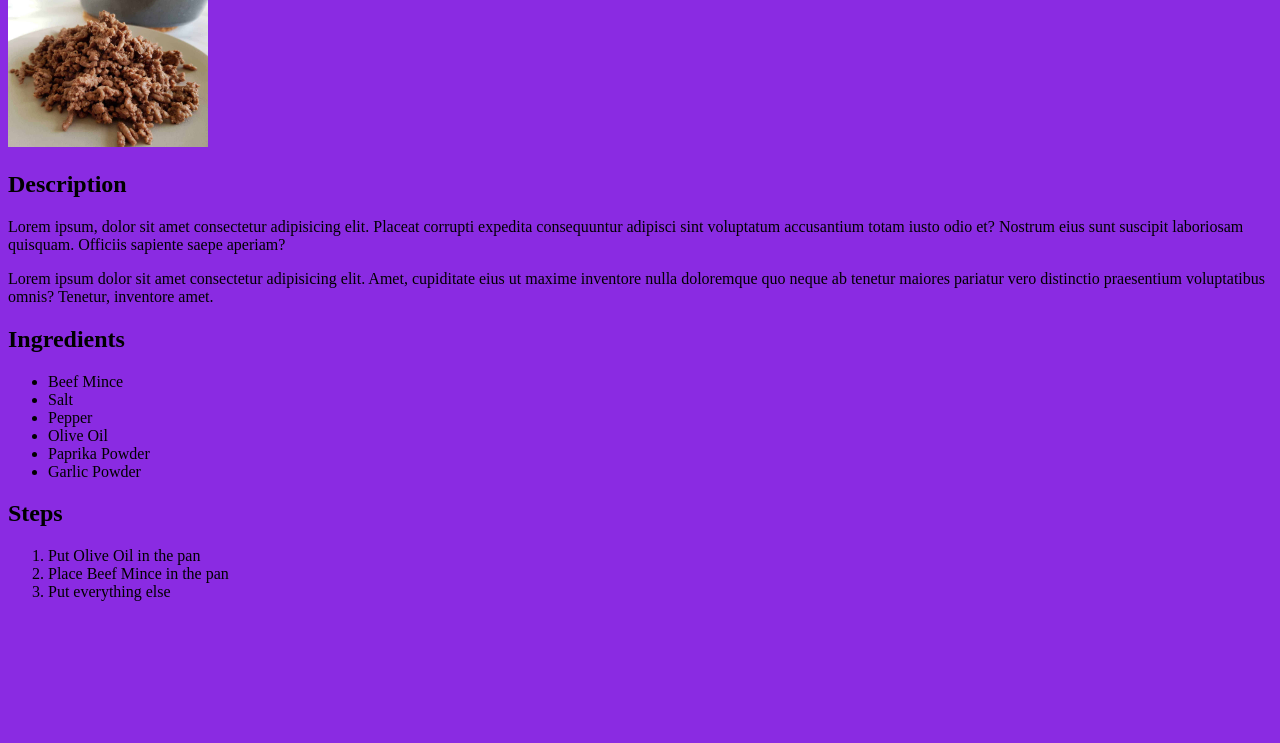
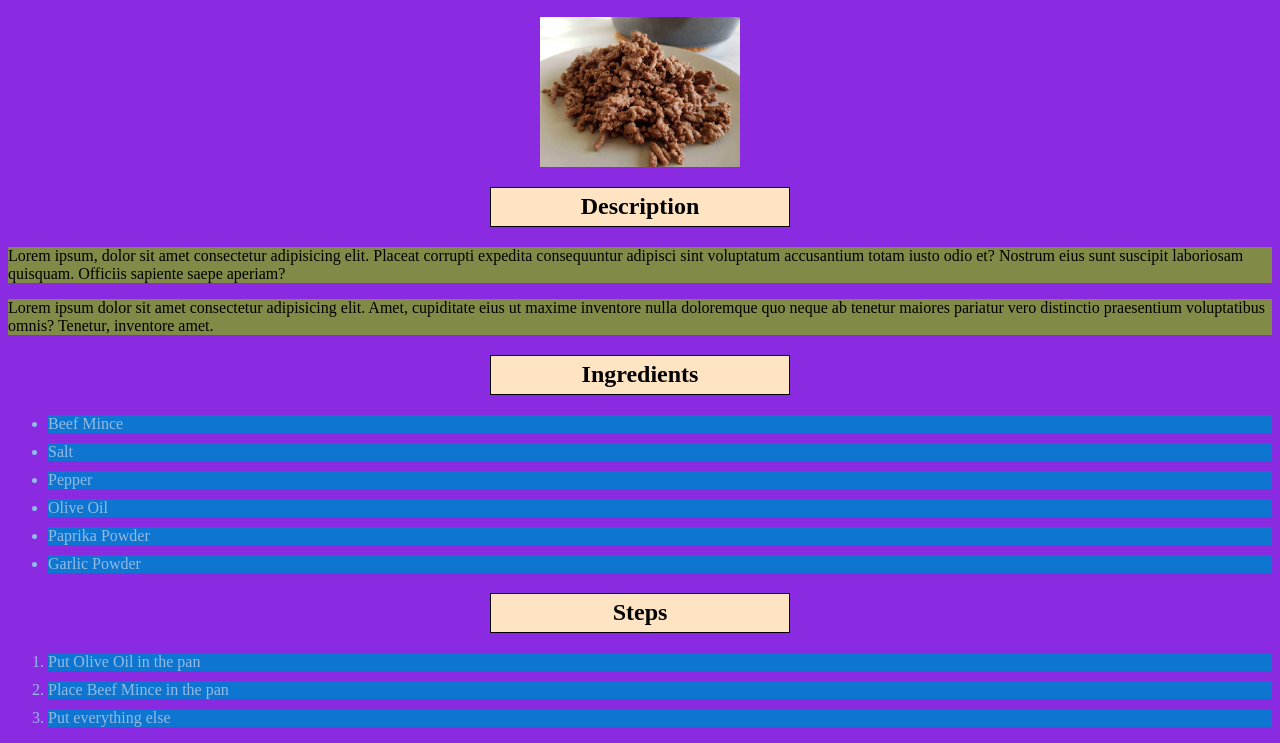
Before and after one commit to johnb15959/odin-recipes, a plain HTML site: page recipes/beefmince.html in a window 1280 px wide. Shown: the part 83-826 px from the top of the page. Before the commit the page ends 800 px from the top, so only its background shows below. Drawn offline with Linux system fonts and the light colour scheme.

Commit message:
Add colouring to the recipes themselves

```diff
--- a/recipes/beefmince.html
+++ b/recipes/beefmince.html
@@ -10,8 +10,8 @@
     <h1>Beef Mince</h1>
     <img src="../images/beefmince.jpg" alt="Beef Mince" width="200">
     <h2>Description</h2>
-    <p>Lorem ipsum, dolor sit amet consectetur adipisicing elit. Placeat corrupti expedita consequuntur adipisci sint voluptatum accusantium totam iusto odio et? Nostrum eius sunt suscipit laboriosam quisquam. Officiis sapiente saepe aperiam?</p>
-    <p>Lorem ipsum dolor sit amet consectetur adipisicing elit. Amet, cupiditate eius ut maxime inventore nulla doloremque quo neque ab tenetur maiores pariatur vero distinctio praesentium voluptatibus omnis? Tenetur, inventore amet.</p>
+    <p class="description">Lorem ipsum, dolor sit amet consectetur adipisicing elit. Placeat corrupti expedita consequuntur adipisci sint voluptatum accusantium totam iusto odio et? Nostrum eius sunt suscipit laboriosam quisquam. Officiis sapiente saepe aperiam?</p>
+    <p class="description">Lorem ipsum dolor sit amet consectetur adipisicing elit. Amet, cupiditate eius ut maxime inventore nulla doloremque quo neque ab tenetur maiores pariatur vero distinctio praesentium voluptatibus omnis? Tenetur, inventore amet.</p>
     <h2>Ingredients</h2>
     <ul>
         <li>Beef Mince</li>
--- a/styles.css
+++ b/styles.css
@@ -20,3 +20,43 @@ a{
     margin: 20px auto;
     padding: 10px;
 }
+
+h1 {
+    background-color: cyan;
+    text-align: center;
+    width: 300px;
+    height: 60px;
+    display: block;
+    box-sizing: border-box;
+    border: 1px solid black;
+    margin: 20px auto;
+    padding: 10px;
+}
+
+img {
+    margin: 10px auto;
+    display: block;
+}
+
+h2 {
+    background-color: bisque;
+    text-align: center;
+    width: 300px;
+    height: 40px;
+    display: block;
+    box-sizing: border-box;
+    border: 1px solid black;
+    margin: 20px auto;
+    padding: 5px;
+}
+
+.description {
+    display: block;
+    background-color: rgb(129, 139, 71);
+}
+
+ul li, ol li {
+    color: #93bbe5; /* Text color for list items and markers */
+    margin-bottom: 10px;
+    background-color: rgb(14, 118, 209);
+}
```
Also changed, not shown: recipes/chickenthighs.html (+2 -2 lines), recipes/scrambledeggs.html (+2 -2 lines).
